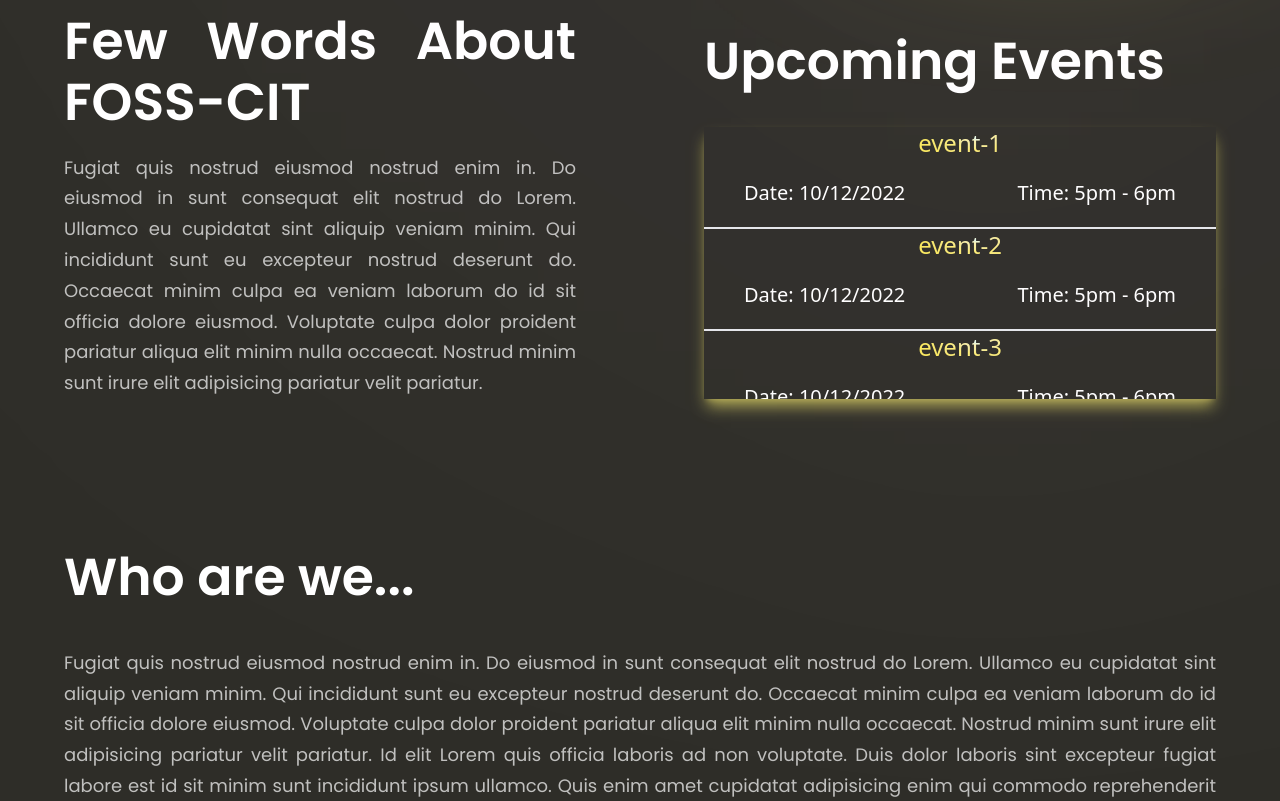
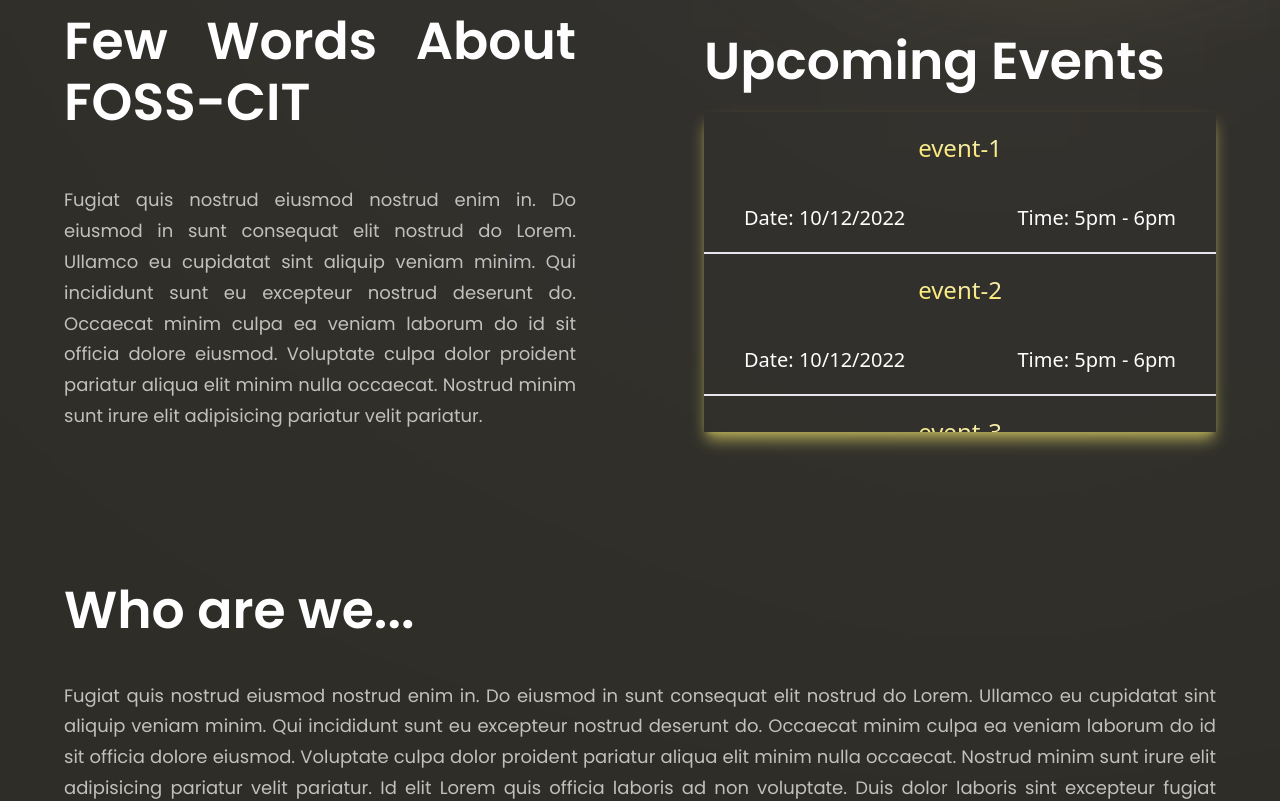
Before and after one commit to VishalDhanasekaran/foss-site-client-frontend, a React (Vite) app: page / in a window 1280 px wide. Shown: the part 880-1681 px from the top of the page. Built offline with nearby package versions, Linux system fonts and the light colour scheme.

Commit message:
events-section

```diff
--- a/src/components/pages/HomePage.jsx
+++ b/src/components/pages/HomePage.jsx
@@ -57,12 +57,12 @@
             Upcoming Events
           </h1>
 
-          <div className='shadow-lg shadow-[#b0a854] w-full h-[17rem] overflow-x-hidden overflow-y-auto events-scroll'>
+          <div className='shadow-lg shadow-[#b0a854] w-full h-[20rem] overflow-x-hidden overflow-y-auto events-scroll'>
             {eventsList.map((item,index)=>(
               <a href={`/announcement/${item.name}`}>
                 <div key={item.name} className={`flex flex-row w-full h-fit ${index === eventsList.length-1 ? 'border-b-0': 'border-b-2' }`} >
                   <div className='w-full text-center hover:scale-105 ease-in-out duration-300'>
-                    <span className='text-2xl text-gradient'>{item.name}</span>
+                    <div className='text-2xl text-gradient my-5'>{item.name}</div>
                     <div className='flex flex-row justify-between mx-10 text-xl py-5'>
                       <div>Date: {item.date}</div>
                       <div>Time: {item.time}</div>
```
